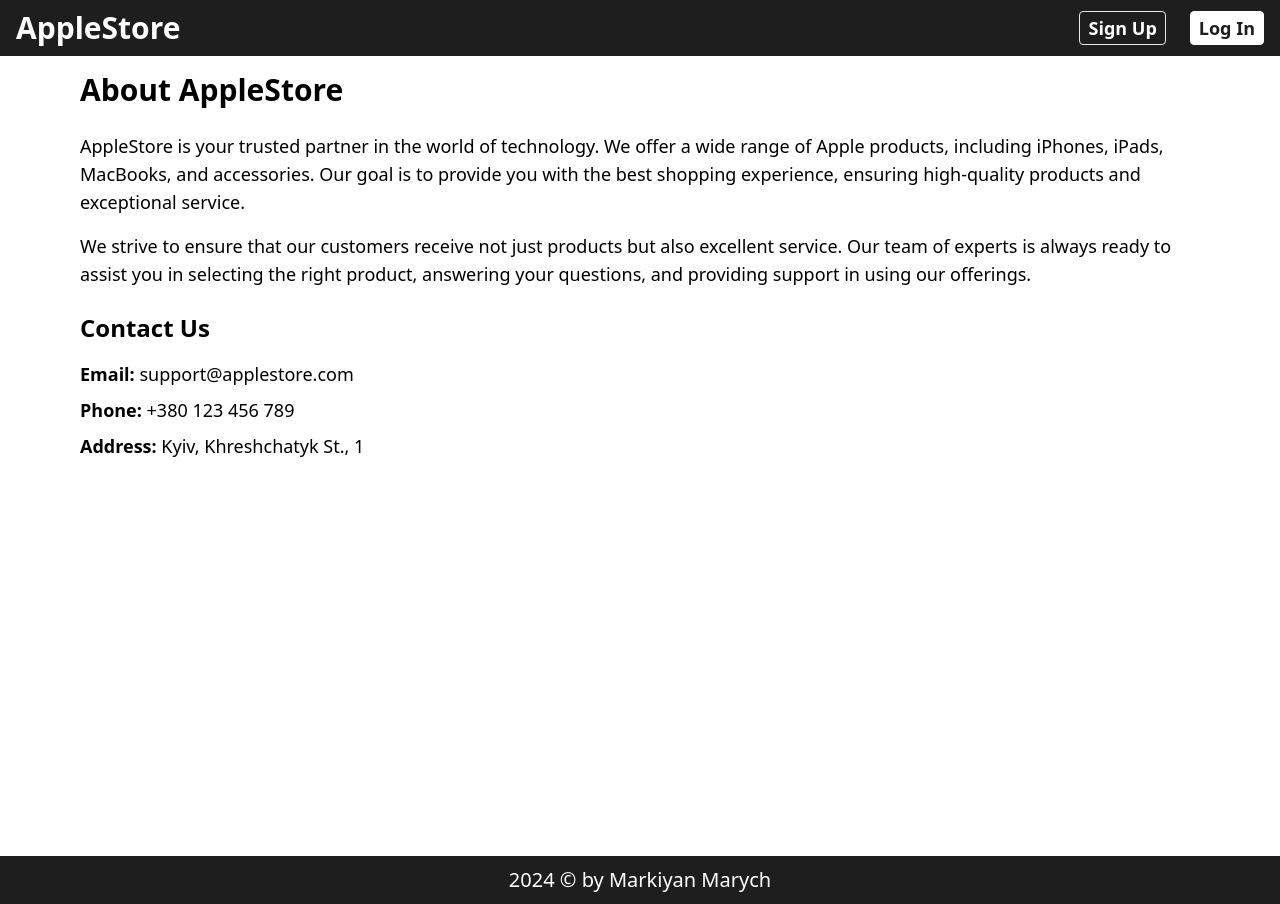
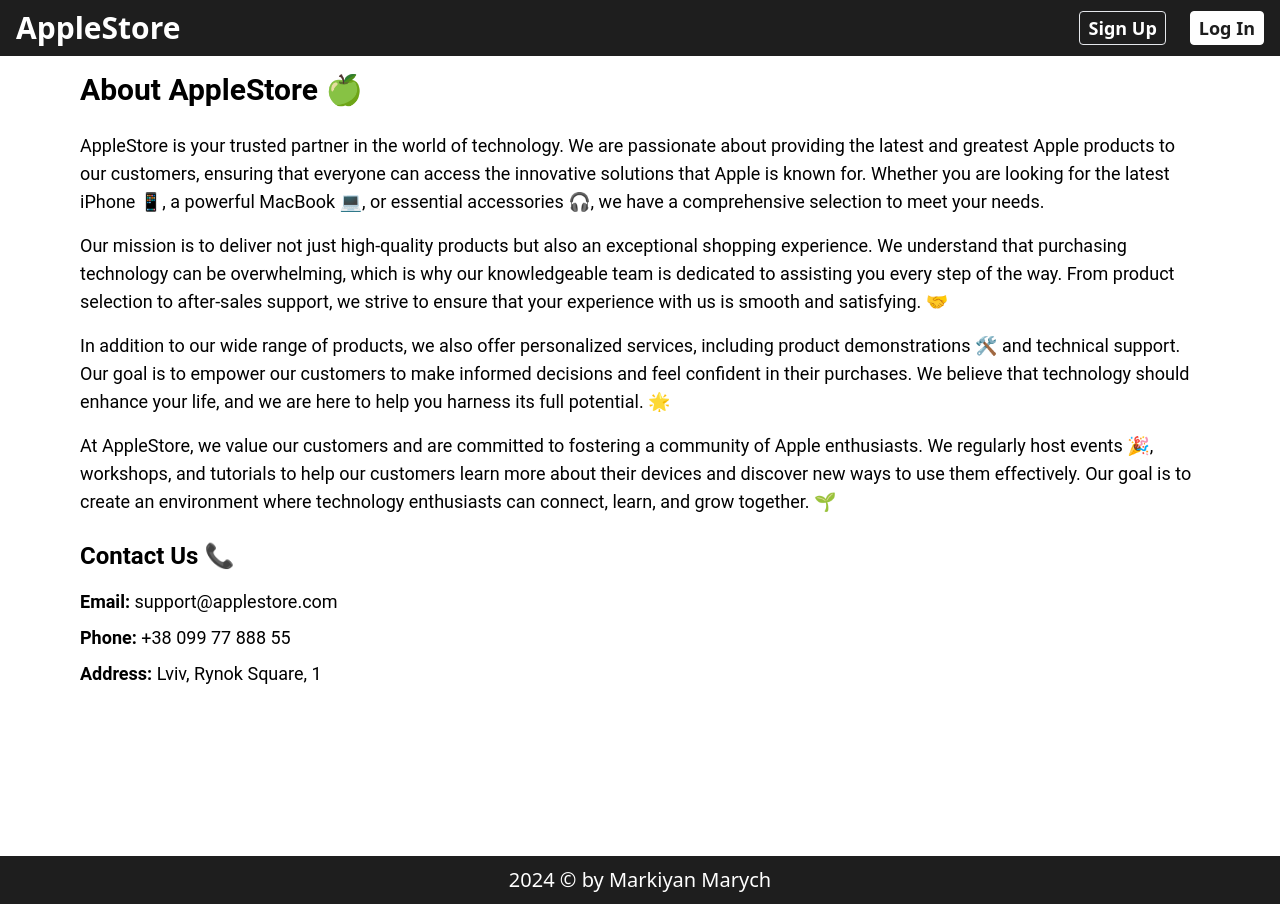
Before and after one commit to MarkiMark01/apple-store-nextjs-mongodb-tailwind, a Next.js app: page /about in a window 1280 px wide. Built offline with nearby package versions, Linux system fonts and the light colour scheme; no server answers; the database is empty.

Commit message:
updated describe to About page

```diff
--- a/src/app/about/page.jsx
+++ b/src/app/about/page.jsx
@@ -1,26 +1,28 @@
-
-
-
-
 const About = () => {
     return (
-        <section className="max-w-6xl mx-auto min-h-screen p-4">
-            <h1 className="text-3xl font-bold mb-6">About AppleStore</h1>
+        <section className="max-w-6xl mx-auto min-h-screen p-4 font-roboto">
+            <h1 className="text-3xl font-bold mb-6">About AppleStore 🍏</h1>
             <p className="text-lg mb-4">
-                AppleStore is your trusted partner in the world of technology. We offer a wide range of Apple products, including iPhones, iPads, MacBooks, and accessories. Our goal is to provide you with the best shopping experience, ensuring high-quality products and exceptional service.
+                AppleStore is your trusted partner in the world of technology. We are passionate about providing the latest and greatest Apple products to our customers, ensuring that everyone can access the innovative solutions that Apple is known for. Whether you are looking for the latest iPhone 📱, a powerful MacBook 💻, or essential accessories 🎧, we have a comprehensive selection to meet your needs.
             </p>
             <p className="text-lg mb-4">
-                We strive to ensure that our customers receive not just products but also excellent service. Our team of experts is always ready to assist you in selecting the right product, answering your questions, and providing support in using our offerings.
+                Our mission is to deliver not just high-quality products but also an exceptional shopping experience. We understand that purchasing technology can be overwhelming, which is why our knowledgeable team is dedicated to assisting you every step of the way. From product selection to after-sales support, we strive to ensure that your experience with us is smooth and satisfying. 🤝
             </p>
-            <h2 className="text-2xl font-semibold mt-6 mb-4">Contact Us</h2>
+            <p className="text-lg mb-4">
+                In addition to our wide range of products, we also offer personalized services, including product demonstrations 🛠️ and technical support. Our goal is to empower our customers to make informed decisions and feel confident in their purchases. We believe that technology should enhance your life, and we are here to help you harness its full potential. 🌟
+            </p>
+            <p className="text-lg mb-4">
+                At AppleStore, we value our customers and are committed to fostering a community of Apple enthusiasts. We regularly host events 🎉, workshops, and tutorials to help our customers learn more about their devices and discover new ways to use them effectively. Our goal is to create an environment where technology enthusiasts can connect, learn, and grow together. 🌱
+            </p>
+            <h2 className="text-2xl font-semibold mt-6 mb-4">Contact Us 📞</h2>
             <p className="text-lg mb-2">
                 <strong>Email:</strong> support@applestore.com
             </p>
             <p className="text-lg mb-2">
-                <strong>Phone:</strong> +380 123 456 789
+                <strong>Phone:</strong> +38 099 77 888 55
             </p>
             <p className="text-lg">
-                <strong>Address:</strong> Kyiv, Khreshchatyk St., 1
+                <strong>Address:</strong> Lviv, Rynok Square, 1
             </p>
         </section>
     );
--- a/src/app/globals.css
+++ b/src/app/globals.css
@@ -1,6 +1,8 @@
 @tailwind base;
 @tailwind components;
 @tailwind utilities;
+
+@import url('https://fonts.googleapis.com/css2?family=Roboto:wght@400;700&display=swap');
 
 html, body {
   height: 100%;
@@ -47,3 +49,7 @@
 input::placeholder {
   @apply text-gray-600 italic;
 }
+
+.font-roboto {
+  font-family: 'Roboto', sans-serif;
+}
```
